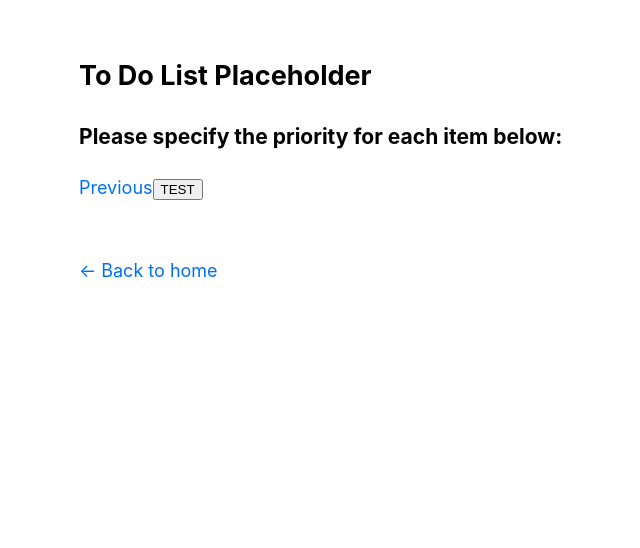
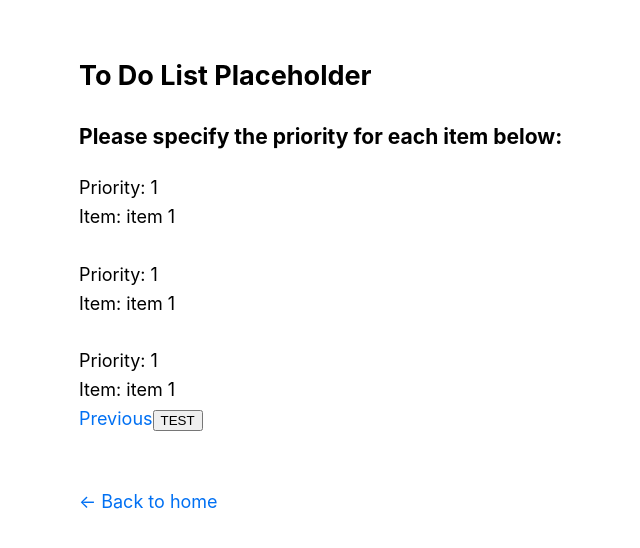
Before and after one commit to BrandtDavis/todo-app, a Next.js app in the folder client/: page /forms/editToDoItems in a window 1280 px wide. Shown: the top 548 px of the page, without its empty margins (237-877 px from the left). Built offline with nearby package versions, Linux system fonts and the light colour scheme.

Commit message:
Add basic structure without styling

```diff
--- a/client/pages/forms/editToDoItems.tsx
+++ b/client/pages/forms/editToDoItems.tsx
@@ -14,6 +14,27 @@ export default function AddToDoListItems(){
             <h2>To Do List Placeholder</h2>
             <h3>Please specify the priority for each item below:</h3>
 
+            <div>
+                <span>Priority: 1</span>
+                <br />
+                <span>Item: item 1</span>
+            </div>
+            <br />
+            <div>
+                <span>Priority: 1</span>
+            <br />
+
+                <span>Item: item 1</span>
+            </div>
+            <br />
+
+            <div>
+                <span>Priority: 1</span>
+            <br />
+
+                <span>Item: item 1</span>
+            </div>
+
             <a href="/forms/addToDoDetails">Previous</a>
 
             <button type="button" onClick={getItem} >TEST</button>
```
